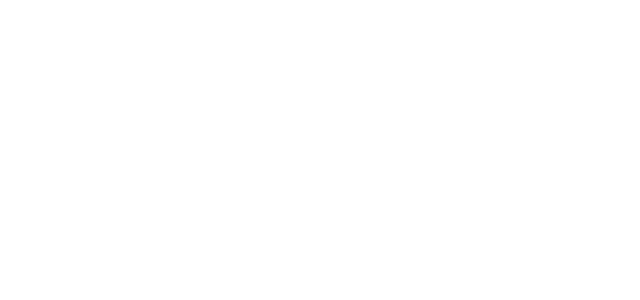
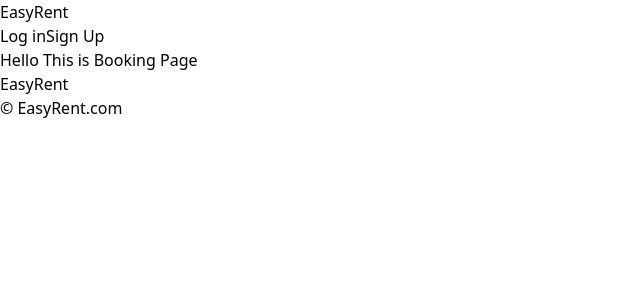
Before and after one commit to Sudila-Jayasekara/EasyRent, a React (Vite) app in the folder frontend/: page /booking in a window 1280 px wide. Before the commit this address had no page. Shown: the top 300 px of the page, without its empty margins (0-640 px from the left). Built offline with nearby package versions, Linux system fonts and the light colour scheme.

Commit message:
Connect Booking.jsx to home

```diff
--- a/frontend/src/App.jsx
+++ b/frontend/src/App.jsx
@@ -2,12 +2,14 @@
 import {Routes, Route} from 'react-router-dom';
 import Layout from './layout/Layout';
 import Home from './pages/Home';
+import Booking from './pages/Booking And Payment Management/Booking';
 
 
 const App = () => {
   return (
     <Routes>
       <Route path='/' element={<Layout><Home/></Layout>} />
+      <Route path='/booking' element={<Layout><Booking/></Layout>} />
     </Routes>
   )
 }
--- /dev/null
+++ b/frontend/src/pages/Booking And Payment Management/Booking.jsx
@@ -0,0 +1,9 @@
+import React from 'react'
+
+const Booking = () => {
+  return (
+    <div className='flex justify-center'>Hello This is Booking Page</div>
+  )
+}
+
+export default Booking
--- a/frontend/src/pages/Home.jsx
+++ b/frontend/src/pages/Home.jsx
@@ -11,7 +11,7 @@
           <Link>Vehicle</Link>
         </span>
        <span className='bg-gray-200 text-black hover:bg-black hover:text-white font-bold py-2 px-4 rounded'>
-          <Link>Booking</Link>
+          <Link to={'/booking'}>Booking</Link>
         </span>
         <span className='bg-gray-200 text-black hover:bg-black hover:text-white font-bold py-2 px-4 rounded'>
           <Link>Driver</Link>
```
